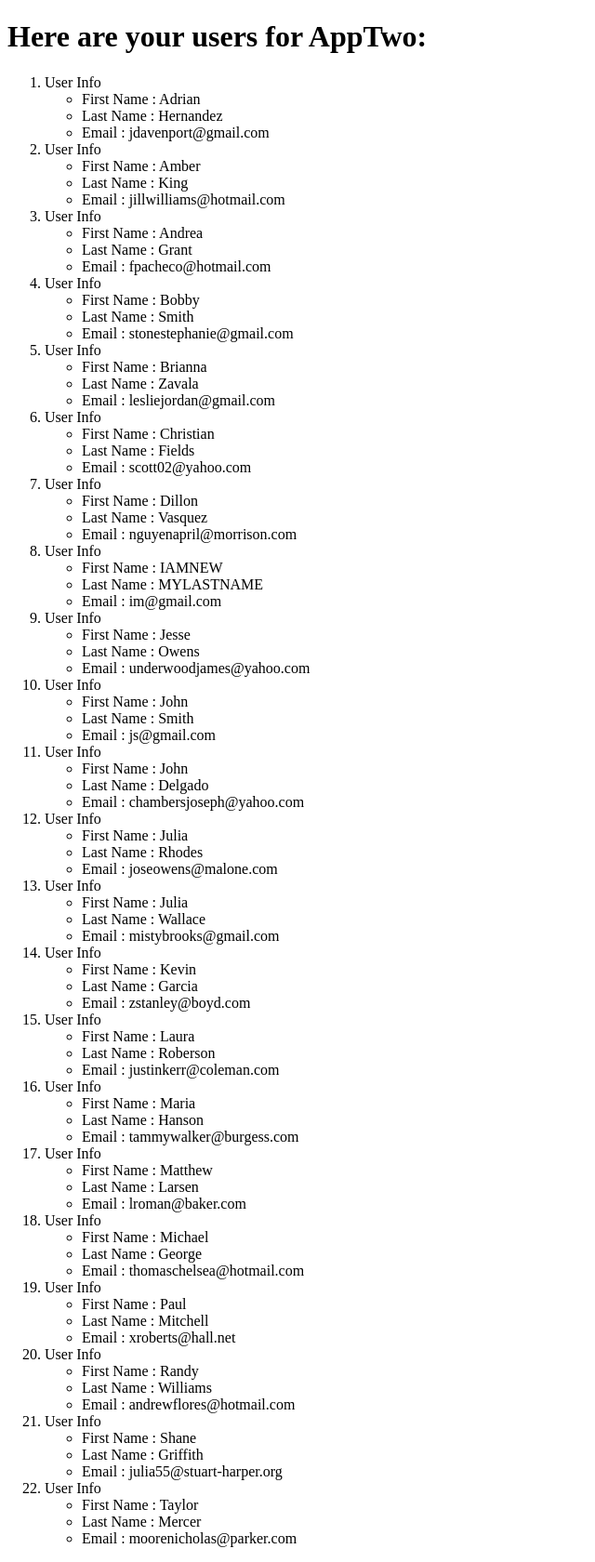
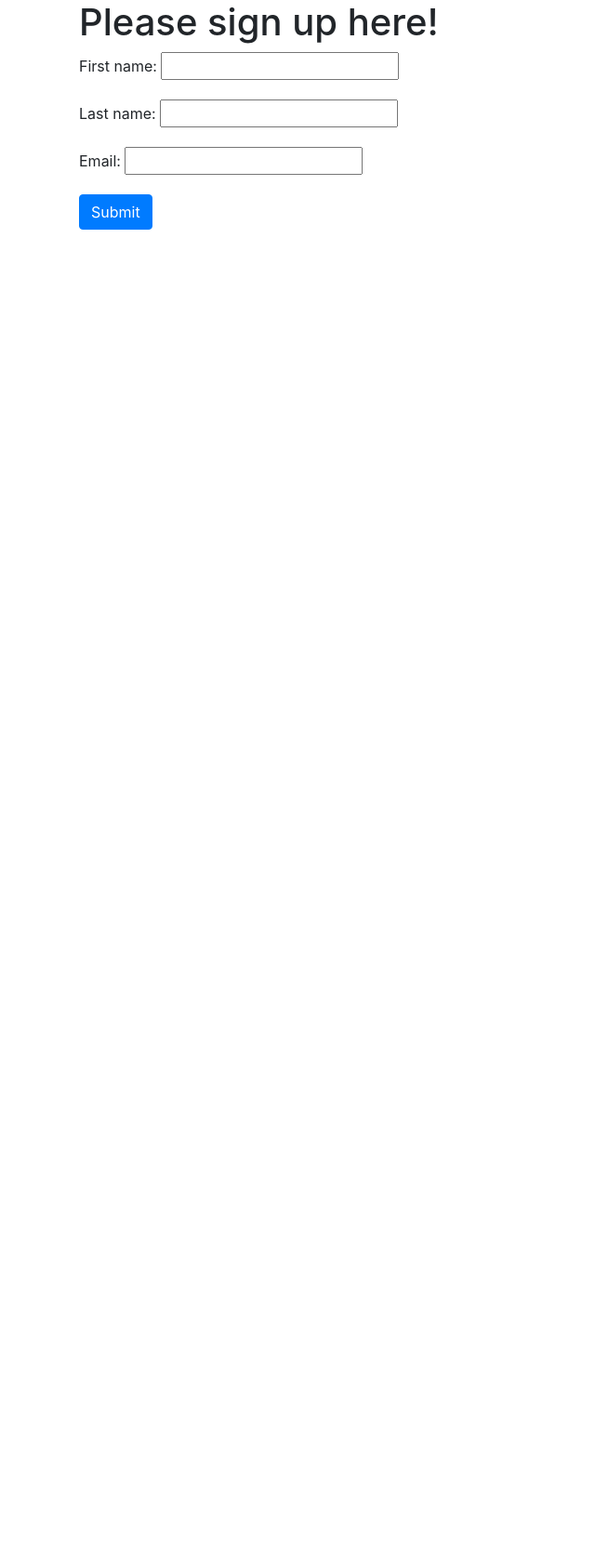
Before and after one commit to jack456054/Django-test, a Django app: page /users/ in a window 1280 px wide. Shown: the whole page at 93% size, without its empty margins (0-640 px from the left). After the commit the page ends 247 px from the top, so only its background shows below. Run offline with Django 3.2, Linux system fonts and the light colour scheme; data comes from the database, SQL or seed files in the repository; both versions use the stored data as it was after the commit; some libraries are stand-ins or nearby versions.

Commit message:
Registration web

```diff
--- /dev/null
+++ b/ProTwo/ProTwo/appTwo/forms.py
@@ -0,0 +1,8 @@
+from django import forms
+from appTwo.models import User
+
+
+class NewUserForm(forms.ModelForm):
+    class Meta():
+        model = User
+        fields = '__all__'
--- a/ProTwo/ProTwo/appTwo/views.py
+++ b/ProTwo/ProTwo/appTwo/views.py
@@ -1,5 +1,6 @@
 from django.shortcuts import render
-from appTwo.models import User
+# from appTwo.models import User
+from appTwo.forms import NewUserForm
 
 
 # Create your views here.
@@ -8,6 +9,17 @@ def index(request):
 
 
 def users(request):
-    user_list = User.objects.order_by('first_name')
-    user_dict = {'users': user_list}
-    return render(request, 'appTwo/users.html', context=user_dict)
+    # user_list = User.objects.order_by('first_name')
+    # user_dict = {'users': user_list}
+    # return render(request, 'appTwo/users.html', context=user_dict)
+
+    form = NewUserForm()
+    if request.method == 'POST':
+        form = NewUserForm(request.POST)
+        if form.is_valid():
+            form.save(commit=True)
+            return index(request)
+        else:
+            print('ERROR FORM INVALID')
+
+    return render(request, 'appTwo/users.html', {'form': form})
--- a/ProTwo/ProTwo/templates/appTwo/users.html
+++ b/ProTwo/ProTwo/templates/appTwo/users.html
@@ -4,22 +4,19 @@
 <head>
   <meta charset="utf-8">
   <title>Users</title>
+  <link rel="stylesheet" href="https://stackpath.bootstrapcdn.com/bootstrap/4.3.1/css/bootstrap.min.css" integrity="sha384-ggOyR0iXCbMQv3Xipma34MD+dH/1fQ784/j6cY/iJTQUOhcWr7x9JvoRxT2MZw1T" crossorigin="anonymous">
 </head>
 
 <body>
-  <h1>Here are your users for AppTwo:</h1>
-  {% if users %}
-  <ol>
-    {% for person in users %}
-    <li>User Info</li>
-    <ul>
-      <li>First Name : {{ person.first_name }}</li>
-      <li>Last Name : {{ person.last_name }}</li>
-      <li>Email : {{ person.email }}</li>
-    </ul>
-    {% endfor %}
-  </ol>
-  {% endif %}
+  <div class="container">
+    <h1>Please sign up here!</h1>
+    <form method="POST">
+      {{ form.as_p }}
+      {% csrf_token %}
+      <input type="submit" class='btn btn-primary' value="Submit">
+
+    </form>
+  </div>
 </body>
 
 </html>
```
Also changed, not shown: ProTwo/ProTwo/templates/appTwo/index.html (+8 -4 lines), ProTwo/ProTwo/db.sqlite3.
